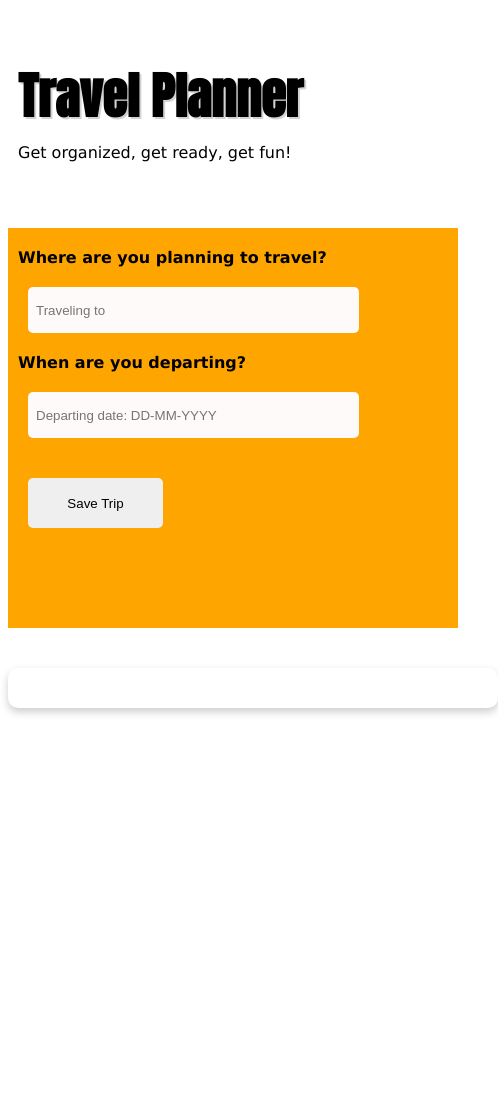
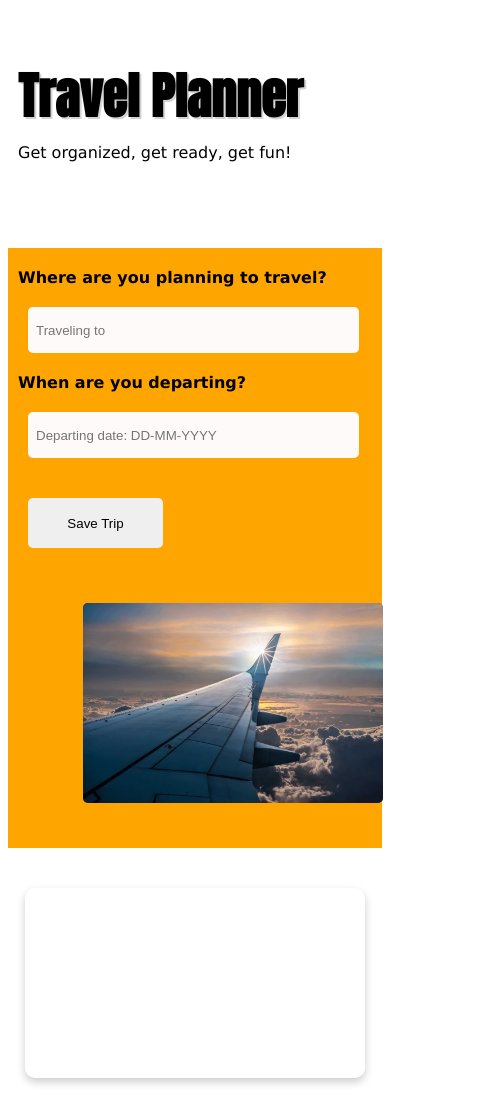
Before and after one commit to Zappaware/Travel-app, a website built with webpack: page src/client/views/index.html in a window 390 px wide. Shown: the whole page, 498 px wide, since content can reach past the window. Before the commit the page ends 844 px from the top, so only its background shows below. Built offline with nearby package versions, Linux system fonts and the light colour scheme.

Commit message:
This commit has the GUI done, add an event listener to the button app and some changes to the html structure of the travel-app

```diff
--- a/package.json
+++ b/package.json
@@ -33,10 +33,10 @@
     "sass-loader": "^10.1.0",
     "style-loader": "^2.0.0",
     "terser-webpack-plugin": "^5.0.3",
-    "webpack": "^5.10.3",
+    "webpack": "^5.11.0",
     "webpack-cli": "^3.3.12",
     "webpack-dev-server": "^3.11.0",
-    "webpack-merge": "^5.7.2",
+    "webpack-merge": "^5.7.3",
     "workbox-webpack-plugin": "^6.0.2"
   },
   "repository": {
--- a/src/client/index.js
+++ b/src/client/index.js
@@ -7,6 +7,8 @@ let srcImage = document.getElementById('image');
 
 srcImage.src= img;
 
+document.getElementById('generate').addEventListener('click', handleSubmit);
+
 export {
         handleSubmit
    }
--- a/src/client/js/formHandler.js
+++ b/src/client/js/formHandler.js
@@ -10,7 +10,6 @@ const pixabayBaseUrl = 'https://pixabay.com/api/?';
 
 function handleSubmit(event) {
     event.preventDefault()
-
 
 //Starting point to the GeoNames platform
 
@@ -111,7 +110,7 @@ const renderData = async (url) => {
         const allData = await getData.json();
         let allDataKeys = ['Description', 'Temperature', 'Min/Temp','Max/Temp','Snow'];
         const allDataValues = Object.values(allData);
-        const resultsForm = document.querySelector('.weather');
+        const card = document.querySelector('.card');
         const fatherDiv = document.createElement('div');
         fatherDiv.setAttribute('class', 'apiData');
         let divList = document.createElement('ul');
@@ -119,12 +118,17 @@ const renderData = async (url) => {
             for (let i = 0; i < allDataValues.length; i++) {
                 let childDiv = document.createElement('li');
                 childDiv.setAttribute('class', 'info');
+                if (i === 0 || i === 4){
                 childDiv.innerHTML = `${allDataKeys[i]}: ${allDataValues[i]}`;
                 divList.appendChild(childDiv);
+                } else {
+                childDiv.innerHTML = `${allDataKeys[i]}: ${allDataValues[i]} °`;
+                divList.appendChild(childDiv);
+                }
             }
         fatherDiv.appendChild(divList);
-        resultsForm.appendChild(fatherDiv);
-        return resultsForm
+        card.appendChild(fatherDiv);
+        return card
     } catch (error){
         console.log('error', error);
 
--- a/src/client/styles/responsive.scss
+++ b/src/client/styles/responsive.scss
@@ -10,12 +10,13 @@
         max-width: 100%;
         margin: 0 auto;
         display: grid;
-        gap: 20px;
+        gap: 40px;
         grid-template-columns: repeat(2, minmax(300px, 1 fr));
         grid-template-rows: repeat(auto-fill, minmax(200px, 1fr));
         grid-template-areas:
         "header"
         "results"
+        "weather"
         "footer";
     }
 
@@ -63,6 +64,29 @@
         grid-area: form;
     }
 
+    ul li {
+        list-style: none;
+    }
+
+    .weather{
+        grid-area: weather;
+        display: grid;
+        grid-template-columns: repeat(1);
+        grid-template-areas: "card";
+    }
+
+    .card {
+        grid-area: card;
+        justify-self: center;
+        width: 300px;
+        height: 150px;
+        box-shadow: 0 4px 8px 0 rgba(0,0,0,0.2);
+        transition: 0.3s;
+        border-radius: 10px;
+        padding: 20px;
+        background-color: #ffffff
+    }
+
     #footer {
         grid-area: footer;
 
@@ -102,12 +126,13 @@
         max-width: 100%;
         margin: 0 auto;
         display: grid;
-        gap: 20px;
-        grid-template-columns: repeat(1, minmax(300px, 1 fr));
+        gap: 40px;
+        grid-template-columns: repeat(1, minmax(300px, 1fr));
         grid-template-rows: repeat(auto-fill, minmax(200px, 1fr));
         grid-template-areas:
         "header"
         "results"
+        "weather"
         "footer";
     }
 
@@ -128,12 +153,15 @@
     .results {
         grid-area: results;
         display: grid;
-        grid-template-columns: repeat(auto-fill,minmax(450px, 1fr));
+        gap: 20px;
+        grid-template-columns: repeat(1,minmax(450px, 1fr));
+        grid-template-rows: repeat(2, minmax(200px, 1fr));
         grid-template-areas:
-        "form";
+        "form"
+        "image";
         background-color: orange;
         max-width: 100%;
-        height: 400px;
+        height: 600px;
         margin: 0;
     }
 
@@ -143,11 +171,39 @@
     }
 
     #image {
-       display: none;
+        background-image: url(../media/plane.jpg);
+        grid-area: image;
+        width: 300px;
+        height: 200px;
+        justify-self: center;
+        border-radius: 5px;
     }
 
     #form {
         grid-area: form;
+    }
+
+    ul li {
+        list-style: none;
+    }
+
+    .weather{
+        grid-area: weather;
+        display: grid;
+        grid-template-columns: repeat(1);
+        grid-template-areas: "card";
+    }
+
+    .card {
+        grid-area: card;
+        justify-self: center;
+        width: 300px;
+        height: 150px;
+        box-shadow: 0 4px 8px 0 rgba(0,0,0,0.2);
+        transition: 0.3s;
+        border-radius: 10px;
+        padding: 20px;
+        background-color: #ffffff
     }
 
     #footer {
--- a/src/client/styles/styles.scss
+++ b/src/client/styles/styles.scss
@@ -6,13 +6,14 @@ body{
     max-width: 100%;
     margin: 0 auto;
     display: grid;
-    gap: 20px;
-    grid-template-columns: repeat(2);
+    gap: 40px;
+    grid-template-columns: repeat(3);
     grid-template-rows: repeat(auto-fill, minmax(200px, 1fr));
     grid-template-areas:
-    "header header"
-    "results results"
-    "footer footer";
+    "header header header"
+    "results results results"
+    "weather weather weather"
+    "footer footer footer";
 }
 
 .mainheader h2 {
@@ -54,19 +55,25 @@ body{
     grid-area: form;
 }
 
-.weather li{
+ul li {
     list-style: none;
 }
 
+.weather{
+    grid-area: weather;
+    display: grid;
+    grid-template-columns: repeat(3);
+    grid-template-areas: ". card .";
+}
+
 .card {
-    width: 100%;
+    grid-area: card;
+    justify-self: center;
+    width: 300px;
+    height: 150px;
     box-shadow: 0 4px 8px 0 rgba(0,0,0,0.2);
     transition: 0.3s;
     border-radius: 10px;
-    display: flex;
-    flex-direction: column;
-    justify-content: center;
-    margin-right: 100px;
     padding: 20px;
     background-color: #ffffff
 }
--- a/src/client/views/index.html
+++ b/src/client/views/index.html
@@ -24,12 +24,14 @@
                 <input id="place" class="input" type="text" placeholder="Traveling to">
                 <h2>When are you departing?</h2>
                 <input id="date" class="input" type="text" placeholder="Departing date: DD-MM-YYYY">
-                <button id="generate" type="submit" name="" value="submit" onclick="return Client.handleSubmit(event)" onsubmit="return handleSubmit(event)">Save Trip</button>
+                <button id="generate" type="submit" name="" value="submit" >Save Trip</button>
             </div>
 
         </section>
-        <section class="weather card">
+        <section class="weather">
+            <div class="card">
 
+            </div>
         </section>
         <footer id="footer">
 
```
Also changed, not shown: 1 other file.
